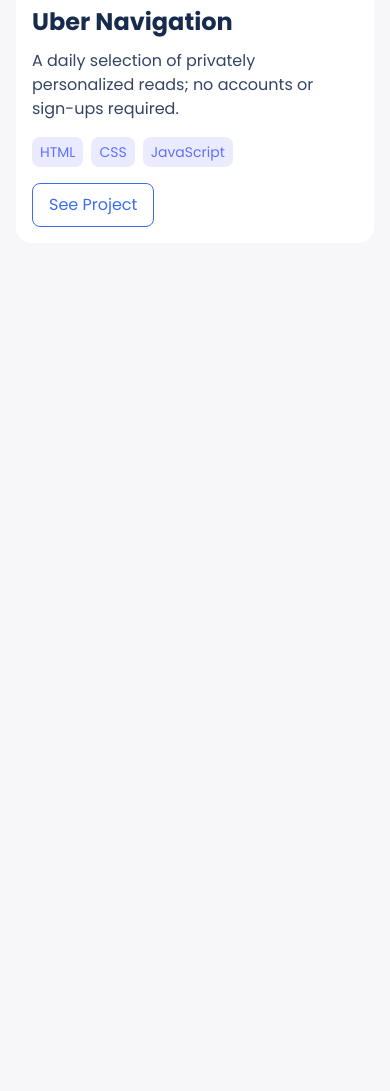
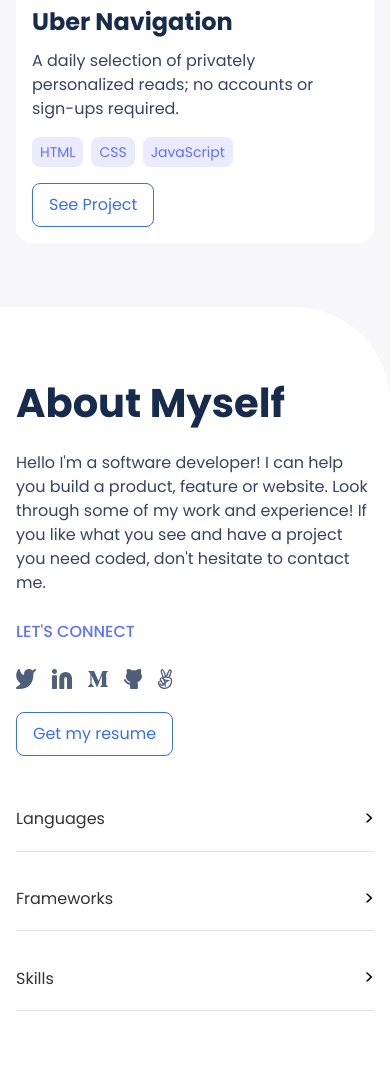
Before and after one commit to SAADSULEMAN053/My_Portfolio_Web_Tech, a website: page index.html in a window 390 px wide. Shown: the part 2888-3979 px from the top of the page. Before the commit the page ends 3195 px from the top, so only its background shows below. Drawn offline with Linux system fonts and the light colour scheme.

Commit message:
Add About Myself section with skills accordion
- Create About Myself section with personal introduction
- Implement CSS-only accordion for Languages, Frameworks, and Skills
- Add social media links and "Get my resume" button
- Ensure responsive design for mobile and desktop views
- Update README with About Myself section development details

```diff
--- a/index.html
+++ b/index.html
@@ -92,6 +92,50 @@
                 </div>
             </div>
         </section>
+
+        <section class="about-myself">
+            <h2>About Myself</h2>
+            <p>Hello I'm a software developer! I can help you build a product, feature or website. Look through some of my work and experience! If you like what you see and have a project you need coded, don't hesitate to contact me.</p>
+            <a href="#connect" class="cta-button">LET'S CONNECT</a>
+            <div class="social-links">
+                <a href="https://twitter.com"><img src="/images/social_icons/twitter.svg" alt="Twitter Icon"></a>
+                <a href="https://www.linkedin.com"><img src="/images/social_icons/linkedIn.svg" alt="LinkedIn Icon"></a>
+                <a href="https://medium.com"><img src="/images/social_icons/M.svg" alt="Medium Icon"></a>
+                <a href="https://github.com"><img src="/images/social_icons/github.svg" alt="Github Icon"></a>
+                <a href="https://www.peace.com"><img src="/images/social_icons/Vector.svg" alt="Peace Icon"></a>
+            </div>
+            <a href="#" class="resume-button">Get my resume</a>
+
+            <div class="skills-section">
+                <div class="skill-category">
+                    <input type="checkbox" id="languages" class="skill-toggle">
+                    <label for="languages" class="skill-label">Languages</label>
+                    <ul class="skill-list">
+                        <li class="item"><img src="images/projects/Ellipse 1.png" alt="JavaScript"  style="border-radius: 999px;"> JavaScript</li>
+                        <li class="item"><img src="images/projects/Ellipse 1_1.png" alt="HTML"> HTML</li>
+                        <li class="item"><img src="images/projects/Ellipse 1_2.png" alt="CSS"> CSS</li>
+                    </ul>
+                </div>
+                <div class="skill-category">
+                    <input type="checkbox" id="frameworks" class="skill-toggle">
+                    <label for="frameworks" class="skill-label">Frameworks</label>
+                    <ul class="skill-list">
+                        <li class="item">Framework 1</li>
+                        <li class="item">Framework 2</li>
+                        <li class="item">Framework 3</li>
+                    </ul>
+                </div>
+                <div class="skill-category">
+                    <input type="checkbox" id="skills" class="skill-toggle">
+                    <label for="skills" class="skill-label">Skills</label>
+                    <ul class="skill-list">
+                        <li class="item">Skill 1</li>
+                        <li class="item">Skill 2</li>
+                        <li class="item">Skill 3</li>
+                    </ul>
+                </div>
+            </div>
+        </section>
     </main>
 
 
--- a/styles.css
+++ b/styles.css
@@ -281,3 +281,98 @@
         grid-template-columns: repeat(2, 1fr);
     }
 }
+
+.about-myself {
+    background-color: white;
+    padding: 4rem 1rem;
+    border-top-right-radius: 6rem;
+}
+
+.about-myself h2 {
+    font-size: 2.5rem;
+    color: #172b4d;
+    margin-bottom: 1rem;
+}
+
+.about-myself p {
+    margin-bottom: 1.5rem;
+}
+
+.resume-button {
+    display: inline-block;
+    color: #396df2;
+    text-decoration: none;
+    border: 1px solid #396df2;
+    padding: 0.5rem 1rem;
+    border-radius: 8px;
+    margin-top: 1rem;
+    transition: background-color 0.3s, color 0.3s;
+}
+
+.resume-button:hover {
+    background-color: #396df2;
+    color: white;
+}
+
+.skills-section {
+    margin-top: 2rem;
+}
+
+.skill-category {
+    border-bottom: 1px solid #dfe1e6;
+    margin-bottom: 1rem;
+}
+
+.skill-toggle {
+    display: none;
+}
+
+.skill-label {
+    display: flex;
+    justify-content: space-between;
+    align-items: center;
+    cursor: pointer;
+    padding: 1rem 0;
+}
+
+.skill-label::after {
+    content: '>';
+    transition: transform 0.3s;
+    font-size: 1.2rem;
+    color: black;
+}
+
+.skill-toggle:checked + .skill-label::after {
+    transform: rotate(90deg);
+}
+
+.skill-list {
+    max-height: 0;
+    overflow: hidden;
+    transition: max-height 0.3s ease-out;
+    list-style-type: none;
+    padding-left: 0;
+}
+
+.skill-toggle:checked ~ .skill-list {
+    max-height: 500px;
+}
+
+.skill-list li {
+    display: flex;
+    align-items: center;
+    margin-bottom: 0.5rem;
+}
+
+.skill-list li img {
+    width: 40px;
+    height: 40px;
+    margin-right: 1rem;
+}
+
+.item
+{
+  padding: 1.5rem 1rem;
+  background-color: rgba(128, 128, 128, 0.192);
+  border-radius: 1rem;
+}
```
Also changed, not shown: README.md.
